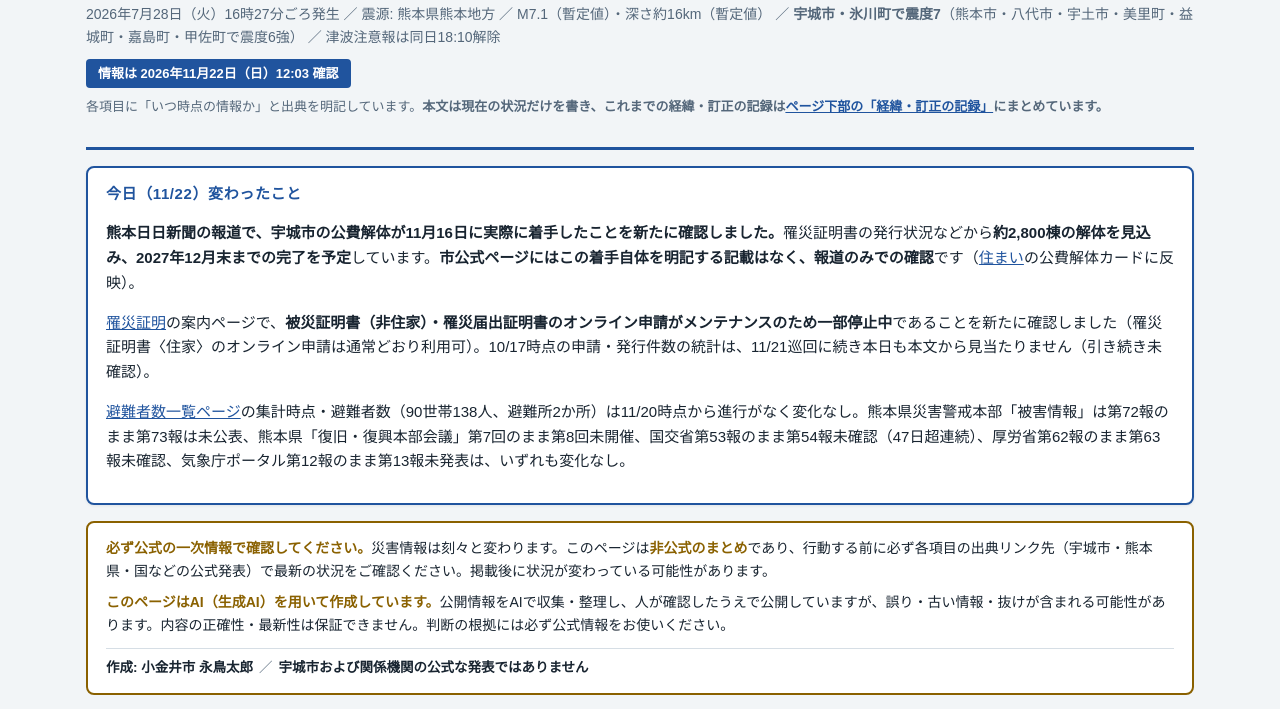
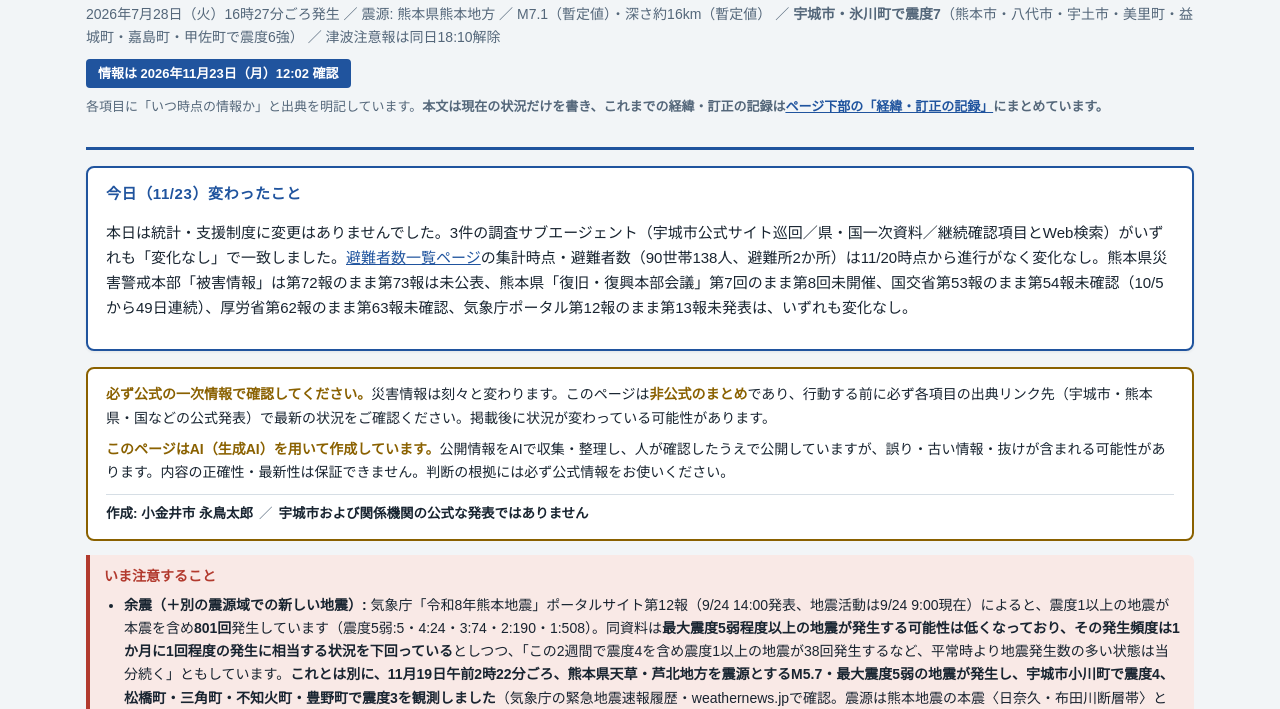
Before and after one commit to toritarosan/uki-shien-dashboard, a plain HTML site: page index.html in a window 1280 px wide. Shown: the part 81-790 px from the top of the page. Drawn offline with Linux system fonts and the light colour scheme.

Commit message:
自動更新 2026-11-23 12:02 JST
- 3件の調査サブエージェント(宇城市公式サイト/県国一次資料/継続確認項目とWeb検索)を並行起動
- 本日は実質的な変化なし(避難者数90世帯138人・罹災証明オンライン申請一部停止・公費解体・体育施設いずれも11/22巡回から変化なし)
- 熊本県「被害情報」第72報、国交省第53報(49日連続未更新)、厚労省第62報、気象庁ポータル第12報いずれも進行なし
- 新規発見: 滋賀県の宇城市への2次調査支援職員派遣が11/25まで延長されていたことを滋賀県一次発表で確認(本文には反映せず記録のみ)
- asof-badge・「今日変わったこと」・「まだ確認できていないこと」見出し日時・フッター最終裏取り時刻を更新

Co-Authored-By: Claude Sonnet 5 <noreply@anthropic.com>
Claude-Session: https://claude.ai/code/session_013byciZkdztV5fvGkZrcSFg

```diff
--- a/index.html
+++ b/index.html
@@ -214,15 +214,13 @@
   <div class="eyebrow">令和8年熊本地震（2026年7月28日発生）</div>
   <h1>宇城市 災害支援情報ダッシュボード</h1>
   <p class="quake-line">2026年7月28日（火）16時27分ごろ発生 ／ 震源: 熊本県熊本地方 ／ M7.1（暫定値）・深さ約16km（暫定値） ／ <strong>宇城市・氷川町で震度7</strong>（熊本市・八代市・宇土市・美里町・益城町・嘉島町・甲佐町で震度6強） ／ 津波注意報は同日18:10解除</p>
-  <span class="asof-badge">情報は 2026年11月22日（日）12:03 確認</span>
+  <span class="asof-badge">情報は 2026年11月23日（月）12:02 確認</span>
   <p class="top-note">各項目に「いつ時点の情報か」と出典を明記しています。<b>本文は現在の状況だけを書き、これまでの経緯・訂正の記録は<a href="#kiroku">ページ下部の「経緯・訂正の記録」</a>にまとめています。</b></p>
 </header>
 
 <div class="today">
-  <h2>今日（11/22）変わったこと</h2>
-  <p><b>熊本日日新聞の報道で、宇城市の公費解体が11月16日に実際に着手したことを新たに確認しました。</b>罹災証明書の発行状況などから<b>約2,800棟の解体を見込み、2027年12月末までの完了を予定</b>しています。<b>市公式ページにはこの着手自体を明記する記載はなく、報道のみでの確認</b>です（<a href="#sumai">住まい</a>の公費解体カードに反映）。</p>
-  <p><a href="#risai">罹災証明</a>の案内ページで、<b>被災証明書（非住家）・罹災届出証明書のオンライン申請がメンテナンスのため一部停止中</b>であることを新たに確認しました（罹災証明書〈住家〉のオンライン申請は通常どおり利用可）。10/17時点の申請・発行件数の統計は、11/21巡回に続き本日も本文から見当たりません（引き続き未確認）。</p>
-  <p><a href="#hinan">避難者数一覧ページ</a>の集計時点・避難者数（90世帯138人、避難所2か所）は11/20時点から進行がなく変化なし。熊本県災害警戒本部「被害情報」は第72報のまま第73報は未公表、熊本県「復旧・復興本部会議」第7回のまま第8回未開催、国交省第53報のまま第54報未確認（47日超連続）、厚労省第62報のまま第63報未確認、気象庁ポータル第12報のまま第13報未発表は、いずれも変化なし。</p>
+  <h2>今日（11/23）変わったこと</h2>
+  <p>本日は統計・支援制度に変更はありませんでした。3件の調査サブエージェント（宇城市公式サイト巡回／県・国一次資料／継続確認項目とWeb検索）がいずれも「変化なし」で一致しました。<a href="#hinan">避難者数一覧ページ</a>の集計時点・避難者数（90世帯138人、避難所2か所）は11/20時点から進行がなく変化なし。熊本県災害警戒本部「被害情報」は第72報のまま第73報は未公表、熊本県「復旧・復興本部会議」第7回のまま第8回未開催、国交省第53報のまま第54報未確認（10/5から49日連続）、厚労省第62報のまま第63報未確認、気象庁ポータル第12報のまま第13報未発表は、いずれも変化なし。</p>
 </div>
 
 <div class="disclaimer">
@@ -1122,7 +1120,7 @@
 <section id="mikakunin">
   <h2>まだ確認できていないこと</h2>
   <div class="unconfirmed">
-    <h3>「未発表・未確認」の事項を正直に明示します（2026年11月22日 12:03時点）</h3>
+    <h3>「未発表・未確認」の事項を正直に明示します（2026年11月23日 12:02時点）</h3>
     <ul>
       <li><b>罹災証明の最新の申請・発行件数</b>（10/17時点20,098件・17,501件・87.1%から、11/20更新のページで数値表示自体が見当たらなくなりました）</li>
       <li><b>宇城市・美里町の避難指示解除（8/21）の一次発表</b>（NHKニュースの記事見出しで確認しましたが、市・県自身による公式発表の本文は確認できていません）</li>
@@ -1347,7 +1345,7 @@
 <footer>
   <p><b>このダッシュボードについて:</b> 宇城市・熊本県・国（内閣府/厚労省/国交省ほか）・ライフライン各社・交通各社・報道・支援団体の公式発表を横断調査し、原則として「本文まで確認できた情報」のみを掲載しています。本文まで確認できなかった項目は<a href="#mikakunin">「まだ確認できていないこと」</a>に明示し、過去の訂正と経緯は<a href="#kiroku">「経緯・訂正の記録」</a>に残しています。</p>
   <p>被害数値はすべて速報値であり、時点により異なります（各項目に時点を明記）。行動の前に必ず出典リンク先の最新情報を確認してください。</p>
-  <p><b>作成: 小金井市 永鳥太郎</b> ／ 作成日: 2026-07-31 ／ 最終裏取り: 2026-11-22 12:03 JST ／ 出典は各項目に記載</p>
+  <p><b>作成: 小金井市 永鳥太郎</b> ／ 作成日: 2026-07-31 ／ 最終裏取り: 2026-11-23 12:02 JST ／ 出典は各項目に記載</p>
   <p>本ページは生成AIを用いて公開情報を収集・整理した<b>非公式のまとめ</b>です。宇城市および関係機関の公式発表ではありません。誤り・古い情報が含まれる可能性があるため、<b>行動の前に必ず公式の一次情報をご確認ください</b>。</p>
   <p>関連ページ: <a href="https://toritarosan.github.io/yatsushiro-shien-dashboard/">八代市 災害支援情報ダッシュボード</a> ／ <a href="https://toritarosan.github.io/kumamoto-katazuke-manual/">被災家屋の片づけマニュアル（宇城市・八代市対応）</a></p>
 </footer>
```
Also changed, not shown: 2 other files.
